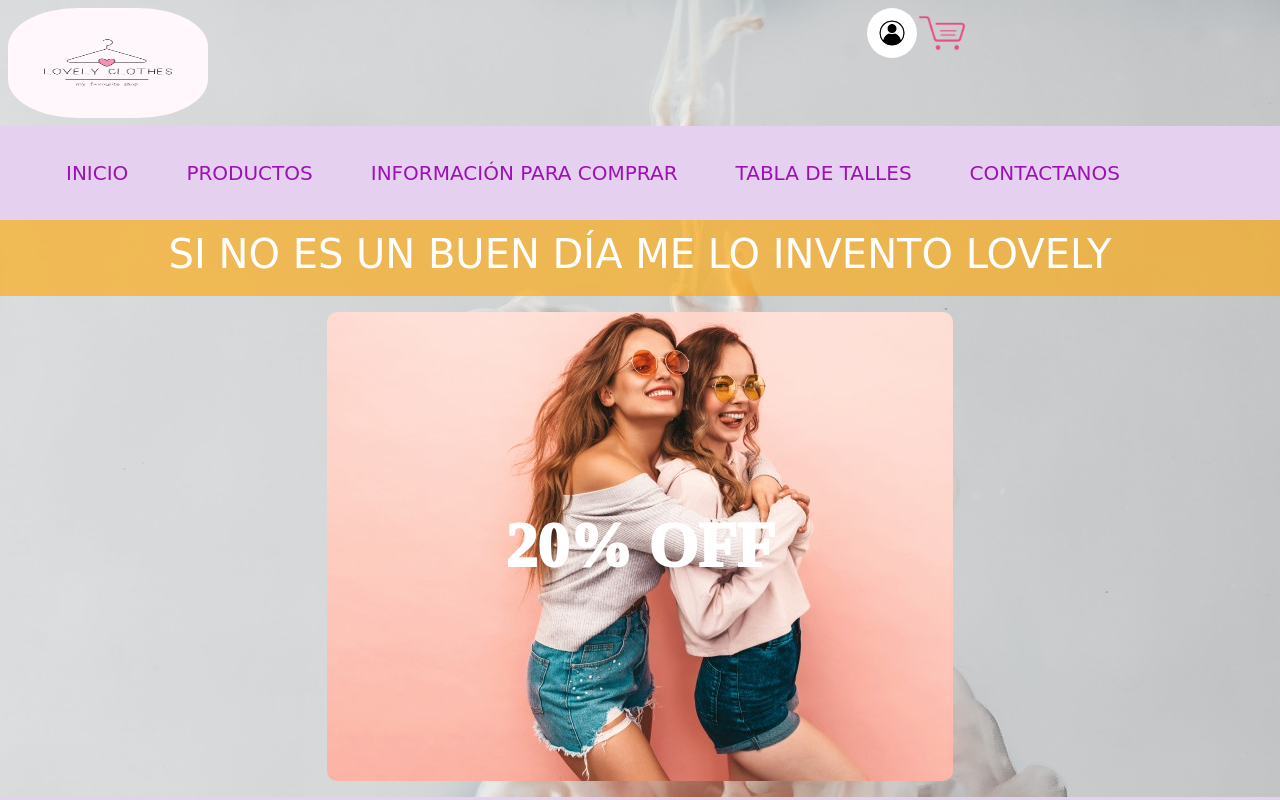
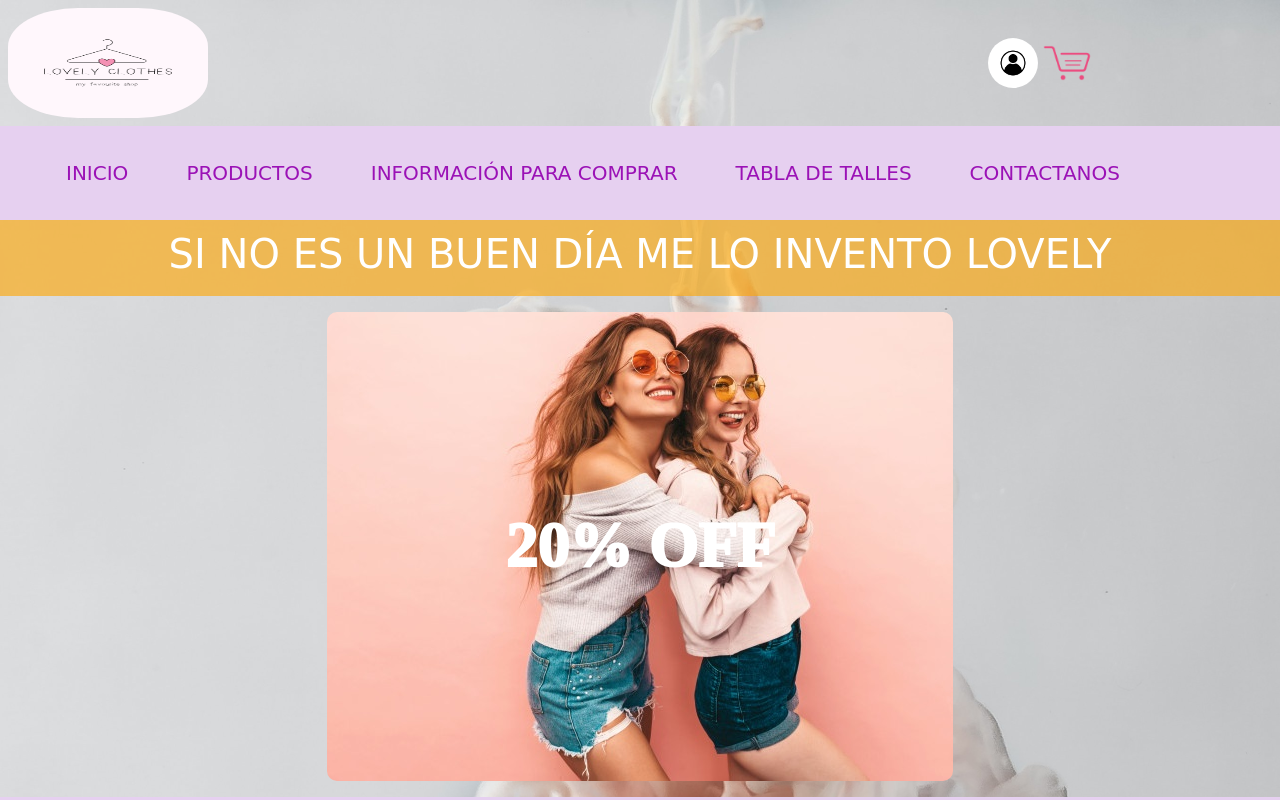
Before and after one commit to Gabriela0012/lovely3-Arenas, a website: page index.html in a window 1280 px wide. Shown: the top 800 px of the page. Drawn offline with nearby package versions, Linux system fonts and the light colour scheme; a web font is replaced by a local one.

Commit message:
Update index.html

```diff
--- a/index.html
+++ b/index.html
@@ -24,8 +24,8 @@
               </div>
             </div>
           </div>
-          <div class="col-4">
-            <div class="header__imagen2 d-inline-flex align-items-center">
+          <div class="col-4 d-flex justify-content-around align-items-center">
+            <div class="header__imagen2">
               <img class="header__imagen2__logearse img-fluid" src="img/logearse.jpg" alt="logearse">
               <img class="header__imagen2__carrito img-fluid" src="img/carrito.png" alt="carrito">
             </div>
```
